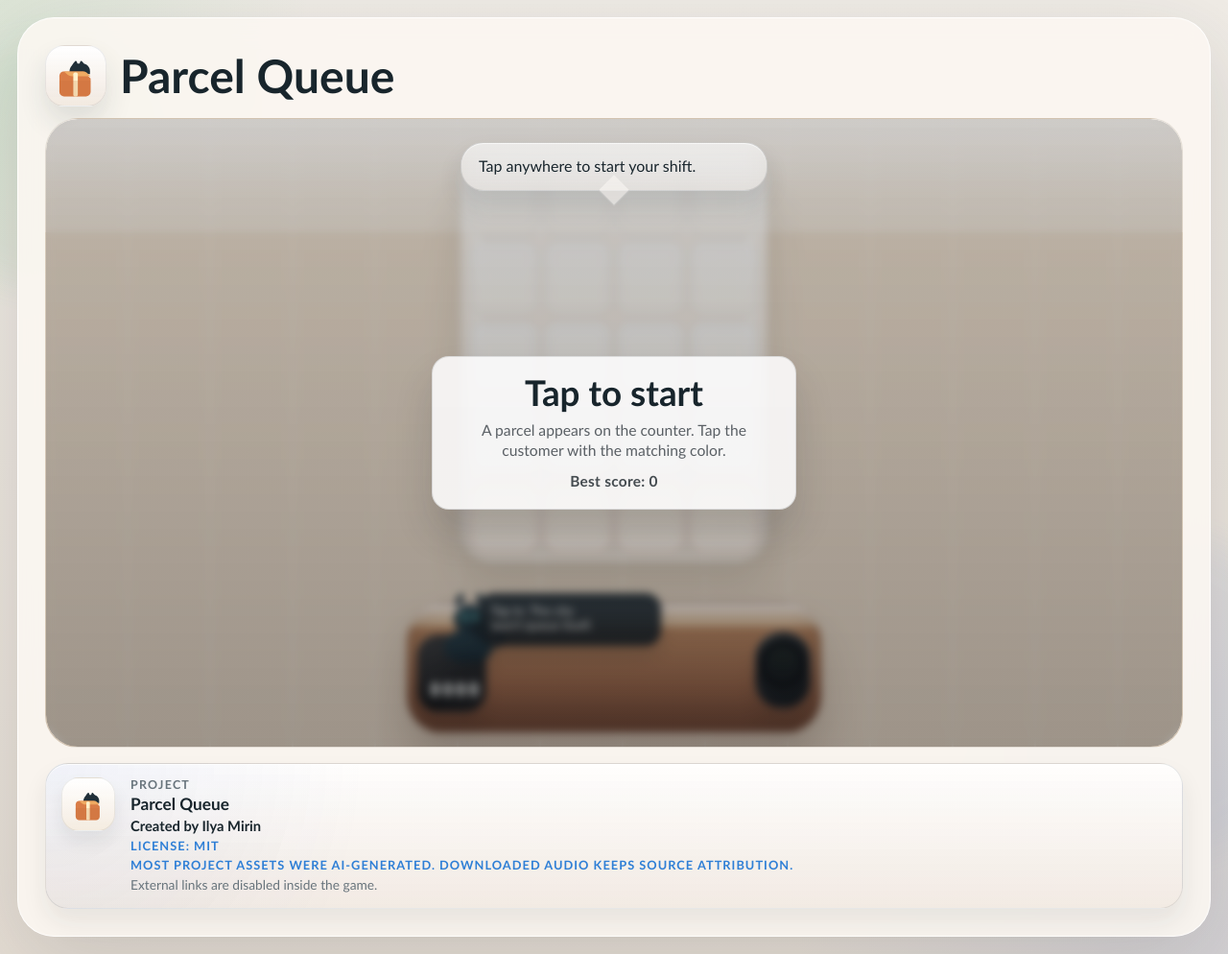
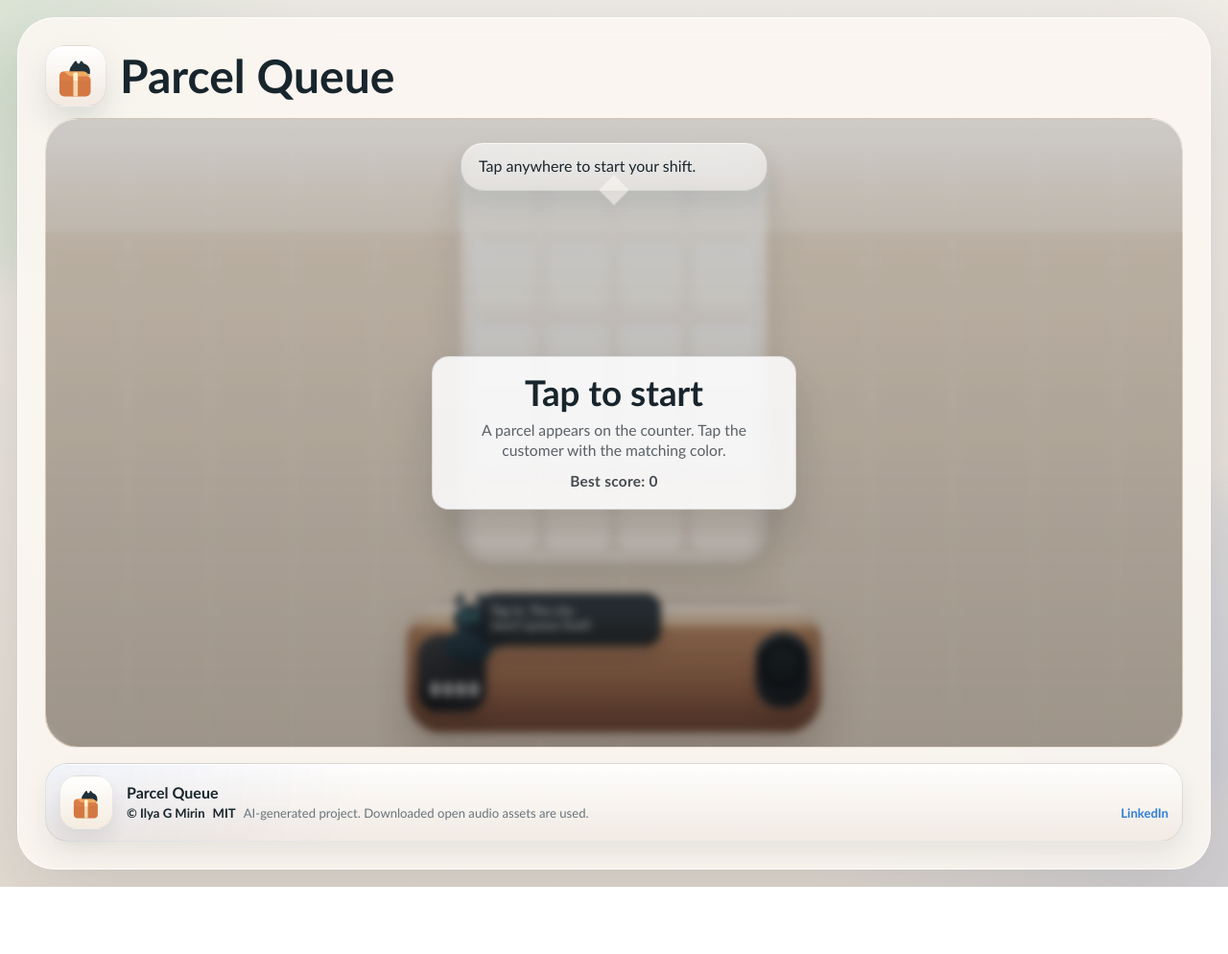
Before and after one commit to ilyamirin/osome, a website: page index.html in a window 1280 px wide. Shown: the whole page at 96% size. After the commit the page ends 924 px from the top, so only its background shows below. Drawn offline with Linux system fonts and the light colour scheme.

Commit message:
Add compact project footer

```diff
--- a/game.js
+++ b/game.js
@@ -647,7 +647,7 @@ const DOM = {
   authorRole: document.querySelector("#ui-author-role"),
   authorLicense: document.querySelector("#ui-author-license"),
   authorAiNote: document.querySelector("#ui-author-ai-note"),
-  authorSummary: document.querySelector("#ui-author-summary"),
+  authorLink: document.querySelector("#ui-author-link"),
   restartButton: document.querySelector("#restart-button"),
   menuButton: document.querySelector("#menu-button"),
   board: document.querySelector("#board"),
@@ -860,8 +860,8 @@ function applyStaticLocaleText() {
   if (DOM.authorAiNote) {
     DOM.authorAiNote.textContent = t("authorAiNote");
   }
-  if (DOM.authorSummary) {
-    DOM.authorSummary.textContent = t("authorSummary");
+  if (DOM.authorLink) {
+    DOM.authorLink.textContent = t("authorLink");
   }
   if (DOM.overlayEyebrow) {
     DOM.overlayEyebrow.textContent = t("overlayEyebrow");
--- a/index.html
+++ b/index.html
@@ -142,14 +142,19 @@
             <div class="author-plaque-copy">
               <span class="author-plaque-label" id="ui-author-label">Проект</span>
               <strong id="ui-author-title">ПВЗ: Очередь</strong>
-              <p class="author-plaque-role" id="ui-author-role">Автор: Ilya Mirin</p>
-              <p class="author-plaque-license" id="ui-author-license">License: MIT</p>
-              <p class="author-plaque-license" id="ui-author-ai-note">
-                Original repo content is AI-generated. Downloaded audio keeps source attribution.
+              <p class="author-plaque-role" id="ui-author-role">© Ilya G Mirin</p>
+              <p class="author-plaque-license" id="ui-author-license">MIT</p>
+              <p class="author-plaque-summary" id="ui-author-ai-note">
+                AI-generated project. Downloaded open audio assets are used.
               </p>
-              <p class="author-plaque-summary" id="ui-author-summary">
-                Внешние ссылки внутри игры отключены.
-              </p>
+              <a
+                class="author-plaque-link"
+                id="ui-author-link"
+                href="https://www.linkedin.com/in/ilyamirin"
+                target="_blank"
+                rel="noreferrer"
+                >LinkedIn</a
+              >
             </div>
           </section>
         </section>
--- a/locales.js
+++ b/locales.js
@@ -12,11 +12,10 @@ globalThis.OSOME_I18N = {
       authorAria: "Информация о проекте",
       authorLabel: "Проект",
       authorTitle: "ПВЗ: Очередь",
-      authorRole: "Автор: Ilya Mirin",
-      authorLicense: "Лицензия: MIT",
-      authorAiNote:
-        "Большая часть материалов создана с помощью AI. У скачанных звуков сохранена исходная атрибуция.",
-      authorSummary: "Внешние ссылки внутри игры отключены.",
+      authorRole: "© Ilya G Mirin",
+      authorLicense: "MIT",
+      authorAiNote: "AI-generated проект. Использованы скачанные открытые звуковые ассеты.",
+      authorLink: "LinkedIn",
       overlayEyebrow: "Смена окончена",
       overlayTitle: "Очередь встала у стойки",
       resultScoreLabel: "Очки",
@@ -55,11 +54,10 @@ globalThis.OSOME_I18N = {
       authorAria: "Project info",
       authorLabel: "Project",
       authorTitle: "Parcel Queue",
-      authorRole: "Created by Ilya Mirin",
-      authorLicense: "License: MIT",
-      authorAiNote:
-        "Most project assets were AI-generated. Downloaded audio keeps source attribution.",
-      authorSummary: "External links are disabled inside the game.",
+      authorRole: "© Ilya G Mirin",
+      authorLicense: "MIT",
+      authorAiNote: "AI-generated project. Downloaded open audio assets are used.",
+      authorLink: "LinkedIn",
       overlayEyebrow: "Shift over",
       overlayTitle: "The line hit the counter",
       resultScoreLabel: "Score",
@@ -98,11 +96,10 @@ globalThis.OSOME_I18N = {
       authorAria: "Proje bilgisi",
       authorLabel: "Proje",
       authorTitle: "Teslimat Kuyruğu",
-      authorRole: "Hazırlayan: Ilya Mirin",
-      authorLicense: "Lisans: MIT",
-      authorAiNote:
-        "Projedeki çoğu görsel AI ile üretildi. İndirilen sesler kaynak lisanslarıyla korunur.",
-      authorSummary: "Oyun içinden dış bağlantılar kapalıdır.",
+      authorRole: "© Ilya G Mirin",
+      authorLicense: "MIT",
+      authorAiNote: "AI ile üretilen proje. İndirilen açık ses varlıkları kullanıldı.",
+      authorLink: "LinkedIn",
       overlayEyebrow: "Vardiya bitti",
       overlayTitle: "Kuyruk sonunda tezgâha dayandı",
       resultScoreLabel: "Skor",
--- a/styles.css
+++ b/styles.css
@@ -457,10 +457,10 @@ body.platform-yandex .scene-panel {
 .author-plaque {
   display: grid;
   grid-template-columns: auto minmax(0, 1fr);
-  align-items: start;
-  gap: 14px 16px;
+  align-items: center;
+  gap: 12px 14px;
   margin-top: 16px;
-  padding: 14px 16px;
+  padding: 12px 14px;
   border-radius: 24px;
   border: 1px solid rgba(29, 38, 44, 0.1);
   background:
@@ -493,10 +493,14 @@ body.platform-yandex .scene-panel {
 
 .author-plaque-copy {
   min-width: 0;
+  display: flex;
+  flex-wrap: wrap;
+  align-items: center;
+  gap: 4px 8px;
 }
 
 .author-plaque-label {
-  display: block;
+  display: none;
   color: var(--muted);
   font-size: 0.78rem;
   font-weight: 800;
@@ -505,39 +509,47 @@ body.platform-yandex .scene-panel {
 }
 
 .author-plaque strong {
+  flex: 1 0 100%;
   display: block;
-  margin-top: 2px;
+  margin-top: 0;
   font-family: var(--font-head);
-  font-size: 1.08rem;
+  font-size: 1rem;
 }
 
 .author-plaque-role,
 .author-plaque-license,
+.author-plaque-summary,
+.author-plaque-link {
+  margin: 0;
+  font-size: 0.82rem;
+  line-height: 1.3;
+}
+
+.author-plaque-role {
+  color: var(--ink);
+  font-weight: 700;
+}
+
+.author-plaque-license {
+  color: var(--ink);
+  font-weight: 700;
+}
+
 .author-plaque-summary {
-  margin: 0;
-}
-
-.author-plaque-role {
-  margin-top: 3px;
-  color: var(--ink);
-  font-size: 0.92rem;
+  color: var(--muted);
+  flex: 1 1 300px;
+}
+
+.author-plaque-link {
+  color: #2f7fd6;
   font-weight: 700;
-}
-
-.author-plaque-license {
-  margin-top: 4px;
-  color: #2f7fd6;
-  font-size: 0.8rem;
-  font-weight: 800;
-  letter-spacing: 0.08em;
-  text-transform: uppercase;
-}
-
-.author-plaque-summary {
-  margin-top: 4px;
-  color: var(--muted);
-  font-size: 0.86rem;
-  line-height: 1.35;
+  text-decoration: none;
+  white-space: nowrap;
+}
+
+.author-plaque-link:hover,
+.author-plaque-link:focus-visible {
+  text-decoration: underline;
 }
 
 body.platform-yandex .author-plaque {
@@ -3543,24 +3555,20 @@ body.platform-yandex .cat-dialogue {
   }
 
   .author-plaque-role {
-    font-size: 0.82rem;
+    font-size: 0.8rem;
   }
 
   .author-plaque-license {
-    font-size: 0.72rem;
-    letter-spacing: 0.06em;
+    font-size: 0.8rem;
   }
 
   .author-plaque-summary {
-    font-size: 0.78rem;
+    font-size: 0.76rem;
     line-height: 1.3;
   }
 
   .author-plaque-link {
-    grid-column: 1 / -1;
-    justify-self: start;
-    padding: 8px 12px;
-    font-size: 0.9rem;
+    font-size: 0.8rem;
   }
 
   .overlay {
```
